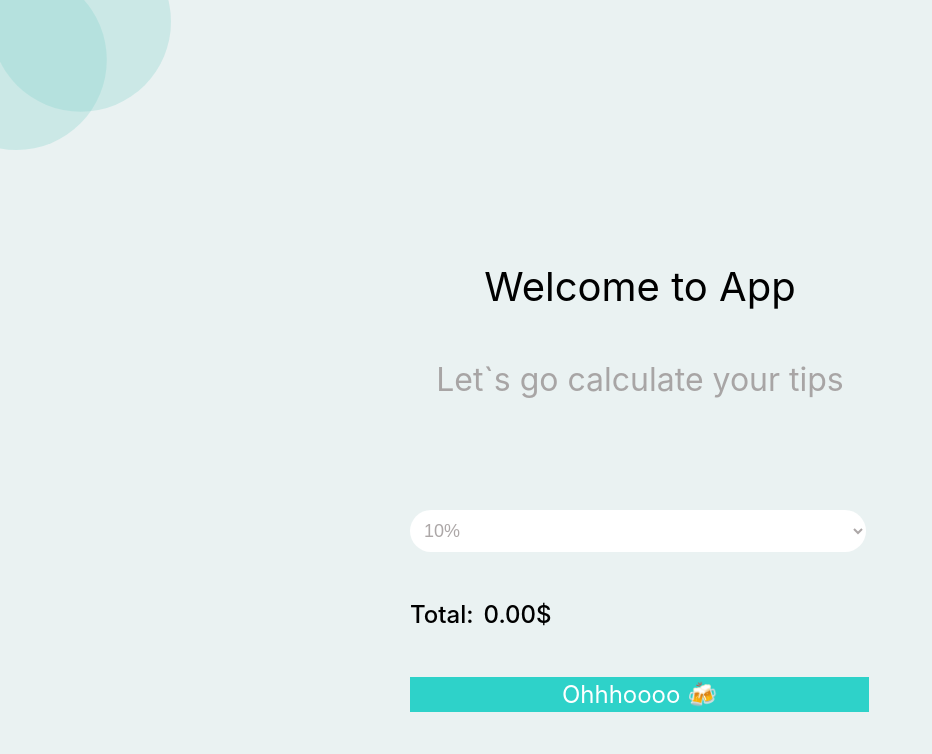
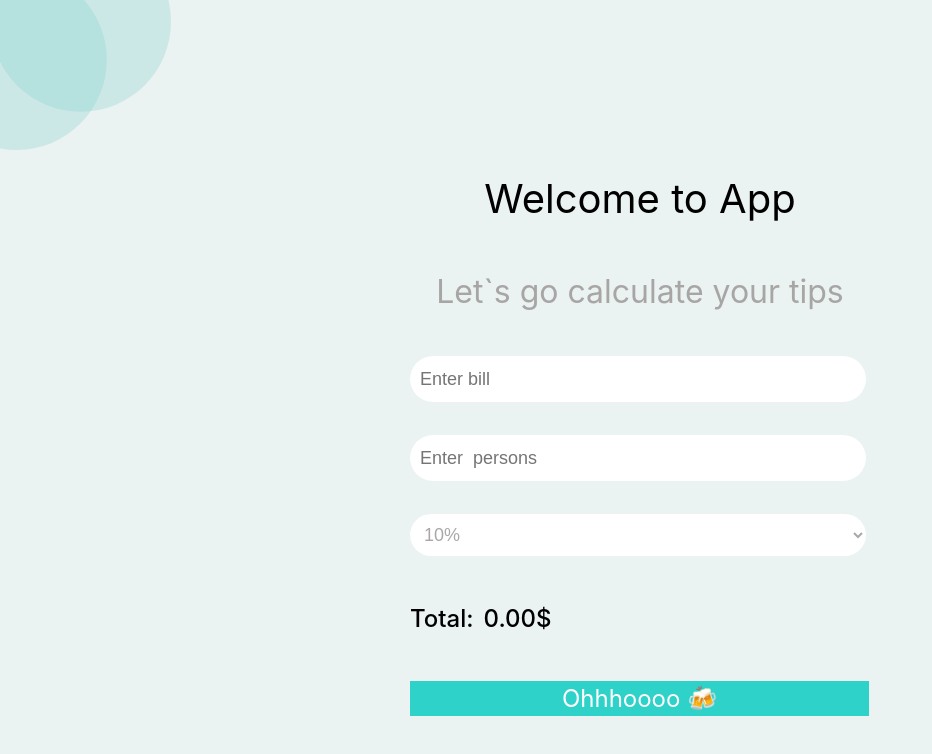
Before and after one commit to Zlata-Saburova/react-tips-calculator, a React (Create React App) app: page / in a window 1280 px wide. Shown: the top 754 px of the page, without its empty margins (0-932 px from the left). Built offline with nearby package versions, Linux system fonts and the light colour scheme.

Commit message:
feat: add Input

```diff
--- a/src/components/Form/styles.ts
+++ b/src/components/Form/styles.ts
@@ -1,15 +1,12 @@
 import styled from "styled-components";
 
 export const Wrapper = styled.div`
-  display: flex;
-  align-items: center;
-  margin: 0 auto;
+  margin: 0 auto 100px;
   width: 100%;
-  height: 100vh;
   max-width: 1440px;
   padding: 0 16px;
 `;
-export const StyledForm = styled.div`
+export const StyledForm = styled.form`
   display: grid;
   gap: 45px;
 
--- a/src/components/Input/Input.tsx
+++ b/src/components/Input/Input.tsx
@@ -1,4 +1,10 @@
- export const Input = () => {
+import { StyledInput } from "./styles";
 
-    return <div className="ckk"></div>
- }
+interface IProps {
+  type: string;
+  placeholder: string;
+}
+
+export const Input = ({ type, placeholder }: IProps) => {
+  return <StyledInput type={type} placeholder={placeholder}></StyledInput>;
+};
--- /dev/null
+++ b/src/components/Input/styles.ts
@@ -0,0 +1,16 @@
+import styled from "styled-components";
+
+export const StyledInput = styled.input`
+  max-width: 456px;
+  width: 100%;
+
+  padding: 10px 10px;
+
+  background: #ffffff;
+  border-radius: 30px;
+
+  font-weight: 400;
+  font-size: 18px;
+  line-height: 26px;
+  color: rgba(117, 108, 108, 0.6);
+`;
```
